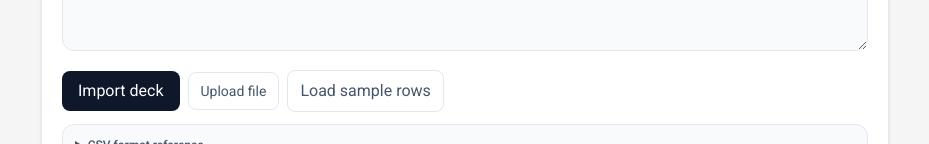
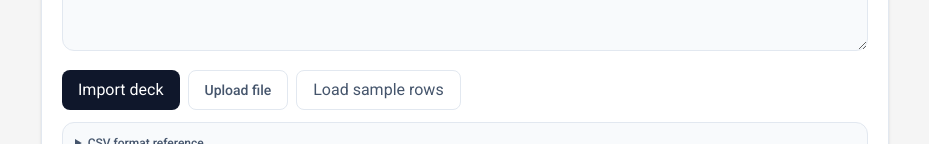
Before and after one commit to favrei/meet_vocab, a React (Vite) app: page / in a window 1280 px wide. Shown: the part 808-952 px from the top of the page, without its empty margins (175-1104 px from the left). Built offline with nearby package versions, Linux system fonts and the light colour scheme.

Commit message:
Fix import action button sizing consistency

```diff
--- a/src/screens/ImportScreen.tsx
+++ b/src/screens/ImportScreen.tsx
@@ -212,18 +212,18 @@ export default function ImportScreen({ existingDeck, onImportSuccess }: ImportSc
           <div className="flex flex-wrap items-center gap-2">
             <button
               type="button"
-              className="inline-flex items-center justify-center rounded-lg bg-slate-900 px-4 py-2 text-sm font-medium text-white transition hover:bg-slate-700 active:scale-[0.98]"
+              className="inline-flex h-10 items-center justify-center rounded-lg bg-slate-900 px-4 text-sm font-medium text-white transition hover:bg-slate-700 active:scale-[0.98]"
               onClick={handleImport}
             >
               Import deck
             </button>
-            <label className="inline-flex cursor-pointer items-center justify-center rounded-lg border border-slate-200 bg-white px-3 py-2 text-sm text-slate-600 transition hover:bg-slate-50">
+            <label className="inline-flex h-10 cursor-pointer items-center justify-center rounded-lg border border-slate-200 bg-white px-4 text-sm font-medium text-slate-600 transition hover:bg-slate-50">
               Upload file
               <input type="file" accept=".csv,text/csv" className="hidden" onChange={handleFilePick} />
             </label>
             <button
               type="button"
-              className="inline-flex items-center justify-center rounded-lg border border-slate-200 bg-white px-3 py-2 text-sm text-slate-600 transition hover:bg-slate-50"
+              className="inline-flex h-10 items-center justify-center rounded-lg border border-slate-200 bg-white px-4 text-sm font-medium text-slate-600 transition hover:bg-slate-50"
               onClick={handleUseExampleCSV}
             >
               Load sample rows
```
